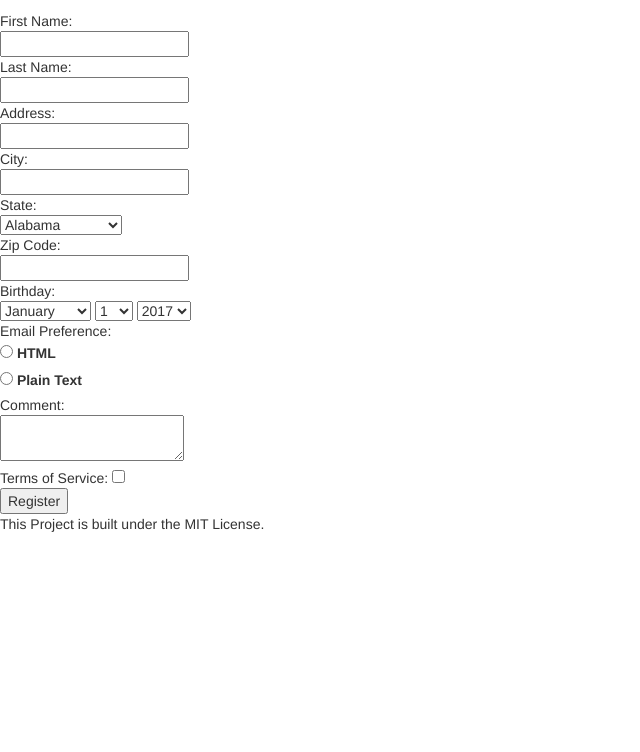
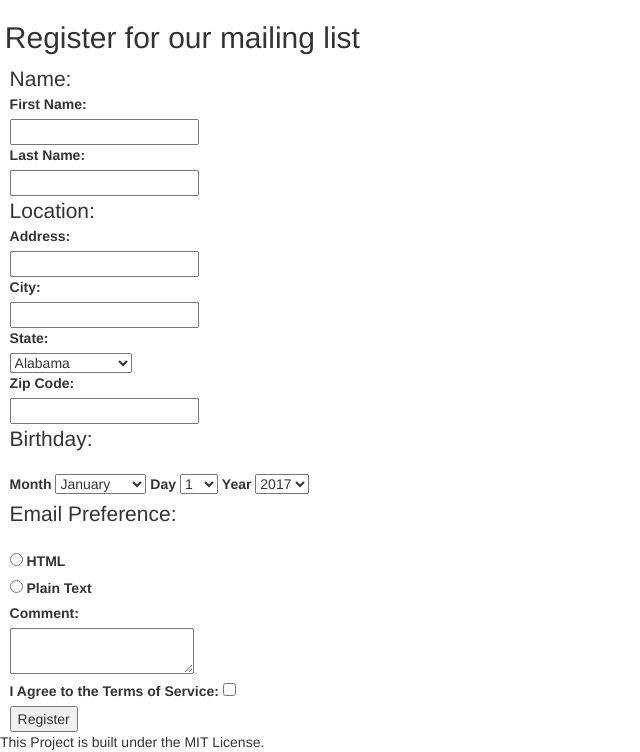
Before and after one commit to Ethameshep/discography, a PHP site: page / in a window 1280 px wide. Shown: the part 3318-4070 px from the top of the page, without its empty margins (0-640 px from the left). Before the commit the page ends 3850 px from the top, so only its background shows below. Run offline with PHP 8.4, Linux system fonts and the light colour scheme; some libraries are stand-ins or nearby versions.

Commit message:
small alignment fixes
added a bit of space between content and edge of viewport to improve
readability.

```diff
--- a/css/main.css
+++ b/css/main.css
@@ -8,11 +8,12 @@ Normalize.css: https://github.com/necolas/normalize.css/
 ----------------------
 TABLE OF CONTENTS
 
-1.Nav
-2.Heading
-3.Album release sections
-4.Band member sections
-5.Mail form
+1.Structure Control
+2.Nav
+3.Heading
+4.Album release sections
+5.Band member sections
+6.Mail form
 ----------------------
 COLOR GUIDE
 
@@ -23,10 +24,17 @@ TYPOGRAPHY GUIDE
 pending
 ----------------------
  */
-@import url(normalize.css); /*CSS Reset*/
 @import url(bootstrap.min.css); /*fancy responsive stuff*/
 @import url(bootstrap-theme.min.css);
 
+/*STUCTURE SECTION*/
+section, form, header p {
+    margin-left: .75%; /*adds a bit of whitespace*/
+}
+
+h2 {
+    margin-left: .375%;
+}
 /*NAV SECTION*/
 /*.navbar-inverse .navbar-nav > li > a {color: #C4C4C4;}*/
 
@@ -44,6 +52,11 @@ h1 {
 /*HEADING MOBILE*/
 @media only screen and (max-width: 360px) {
     h1 {
-        margin-top: 1.3em; /*reduces the space between nav and h1 for small screens*/
+        margin-top: 1em; /*reduces the space between nav and h1 for small screens*/
     }
 }
+/*FORM SECTION*/
+legend {
+    border-bottom: none;
+    margin: 0;
+}
--- a/index.html
+++ b/index.html
@@ -97,21 +97,24 @@
             <img src="null" alt="Picture of John Doe">
             <p>short thing about the band member maybe just their role i dont know yet</p>
         </section>
-        <!--form section TODO group up the form so there grouped in a relevant way-->
+        <!--form section-->
+        <h2>Register for our mailing list</h2>
         <form action="null" method="post" id="form">
             <fieldset class="name">
-                First Name:<br>
-                <input name="firstName" type="text"><br>
-                Last Name:<br>
-                <input name="lastName" type="text"><br>
+                <legend>Name:</legend>
+                <label for="firstName">First Name:</label><br>
+                <input name="firstName" type="text" id="firstName"><br>
+                <label for="lastName">Last Name:</label><br>
+                <input name="lastName" type="text" id="lastName"><br>
             </fieldset>
             <fieldset class="location">
-                Address:<br>
-                <input name="address" type="text"><br>
-                City:<br>
-                <input name="city" type="text"><br>
-                State:<br>
-                <select name="state">
+                <legend>Location:</legend>
+                <label for="address">Address:</label><br>
+                <input name="address" type="text" id="address"><br>
+                <label for="city">City:</label><br>
+                <input name="city" type="text" id="city"><br>
+                <label for="state">State:</label><br>
+                <select name="state" id="state">
                     <option value="Alabama">Alabama</option>
                     <option value="Alaska">Alaska</option>
                     <option value="Arizona">Arizona</option>
@@ -164,13 +167,14 @@
                     <option value="Wyoming">Wyoming</option>
                 </select><br>
 
-                Zip Code:<br>
-                <input name="zip" type="text"><br>
+                <label for="zip">Zip Code:</label><br>
+                <input name="zip" type="text" id="zip"><br>
             </fieldset>
             <fieldset class="age">
                 <!--DO NOT CHANGE AGE FORM-->
-                Birthday:<br>
-                <select name="month">
+                <legend>Birthday:</legend><br>
+                <label for="month">Month</label>
+                <select name="month" id="month">
                     <option value="January">January</option>
                     <option value="February">February</option>
                     <option value="March">March</option>
@@ -184,7 +188,8 @@
                     <option value="November">November</option>
                     <option value="December">December</option>
                 </select>
-                <select name="day">
+                <label for="day">Day</label>
+                <select name="day" id="day">
                     <option value="1">1</option>
                     <option value="2">2</option>
                     <option value="3">3</option>
@@ -217,7 +222,8 @@
                     <option value="30">30</option>
                     <option value="31">31</option>
                 </select>
-                <select name="year">
+                <label for="year">Year</label>
+                <select name="year" id="year">
                     <option value="2017">2017</option>
                     <option value="2016">2016</option>
                     <option value="2015">2015</option>
@@ -320,14 +326,14 @@
                 </select> <br>
             </fieldset>
             <fieldset class="email">
-                Email Preference:<br>
+                <legend>Email Preference:</legend><br>
                 <input name="email" type="radio" value="html" id="html"> <label for="html">HTML</label><br>
                 <input name="email" type="radio" value="text" id="text"> <label for="text">Plain Text</label><br>
             </fieldset>
-            Comment:<br>
-            <textarea name="comment"></textarea><br>
-            Terms of Service:
-            <input type="checkbox"><br>
+            <label for="comment">Comment:</label><br>
+            <textarea name="comment" id="comment"></textarea><br>
+            <label for="tos">I Agree to the Terms of Service:</label>
+            <input type="checkbox" name="tos" id="tos"><br>
             <input type="submit" value="Register">
         </form>
 
```
